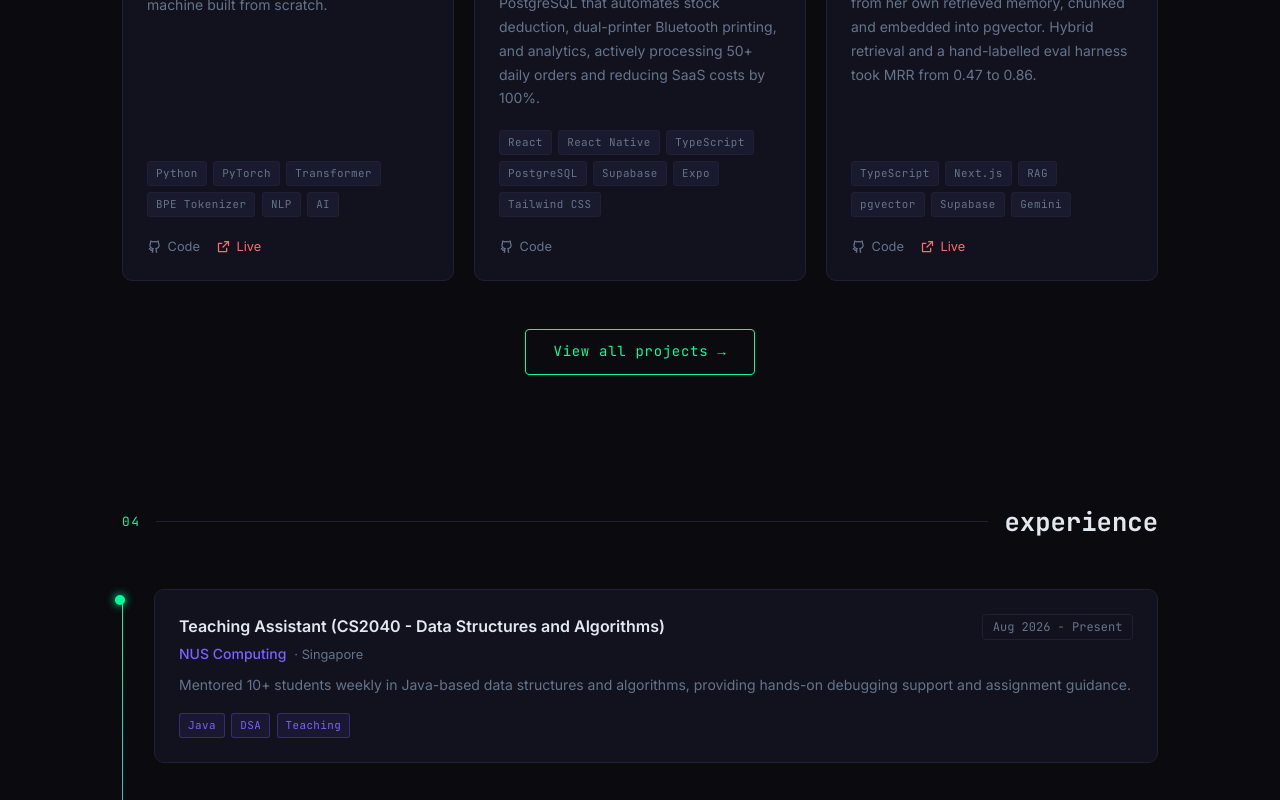
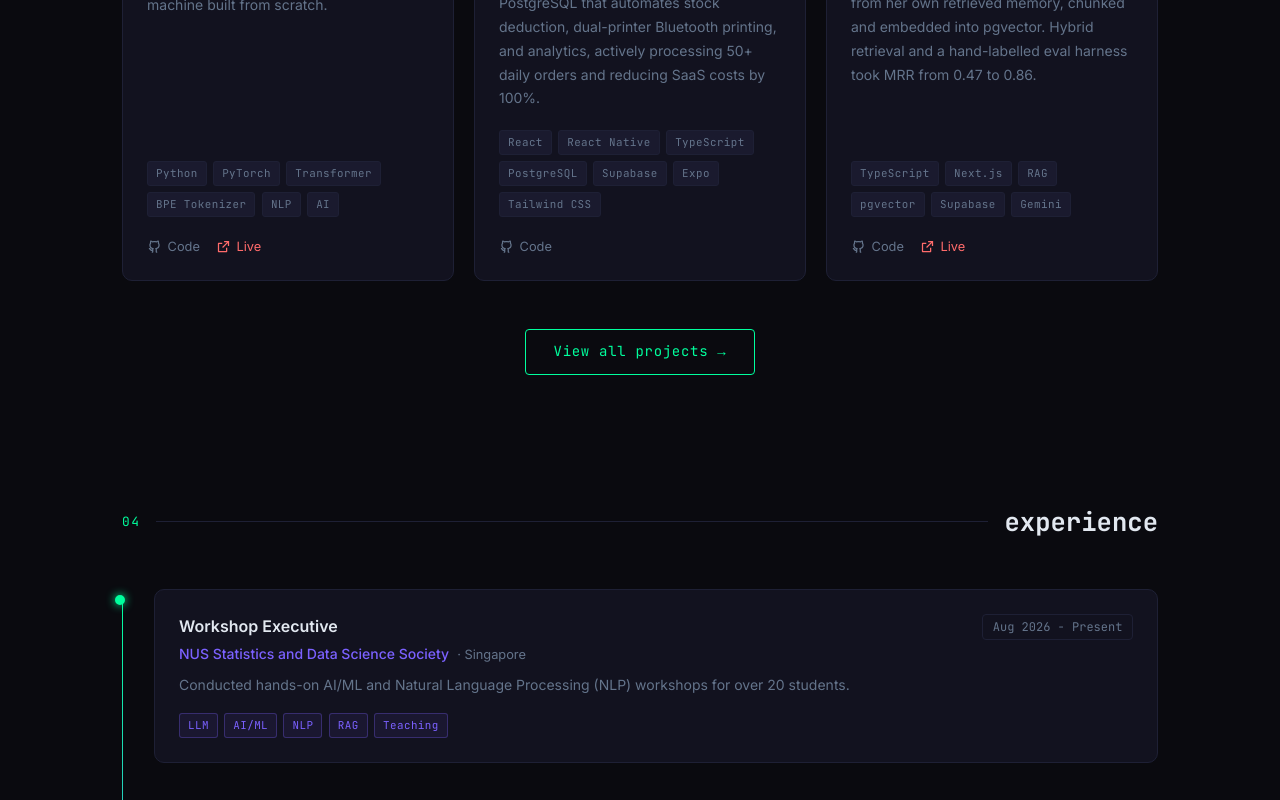
Before and after one commit to nabilrakaiza/personal-website, a Next.js app: page / in a window 1280 px wide. Shown: the part 2000-2800 px from the top of the page. Built offline with nearby package versions, Linux system fonts and the light colour scheme.

Commit message:
add experience

```diff
--- a/app/components/Experience.tsx
+++ b/app/components/Experience.tsx
@@ -3,6 +3,14 @@
 import ScrollReveal from './ScrollReveal';
 
 const experiences = [
+  {
+    role: 'Workshop Executive',
+    company: 'NUS Statistics and Data Science Society',
+    period: 'Aug 2026 - Present',
+    location: 'Singapore',
+    description: 'Conducted hands-on AI/ML and Natural Language Processing (NLP) workshops for over 20 students.',
+    tags: ['LLM', 'AI/ML', 'NLP', 'RAG', 'Teaching'],
+  },
   {
     role: 'Teaching Assistant (CS2040 - Data Structures and Algorithms)',
     company: 'NUS Computing',
```
